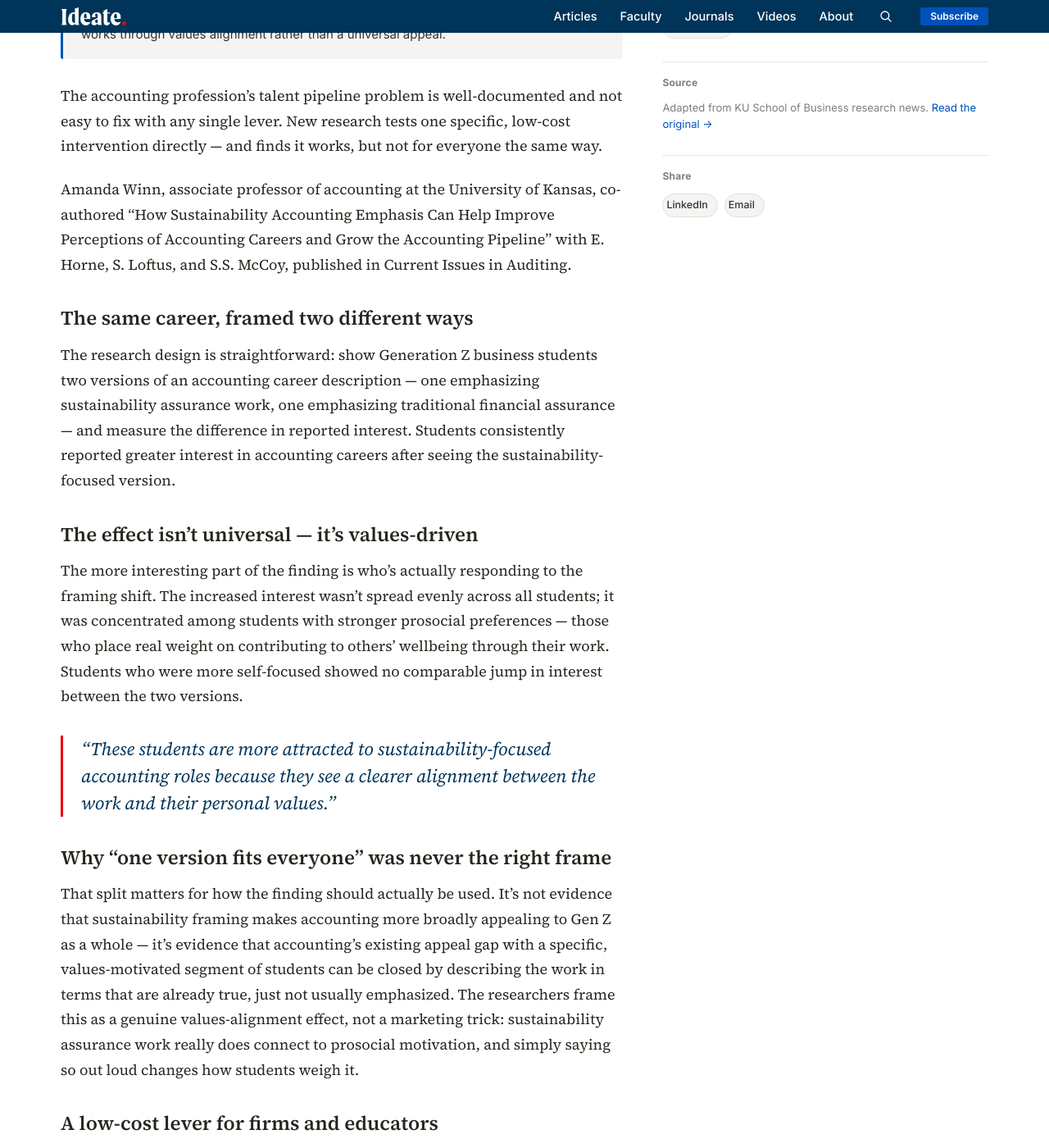
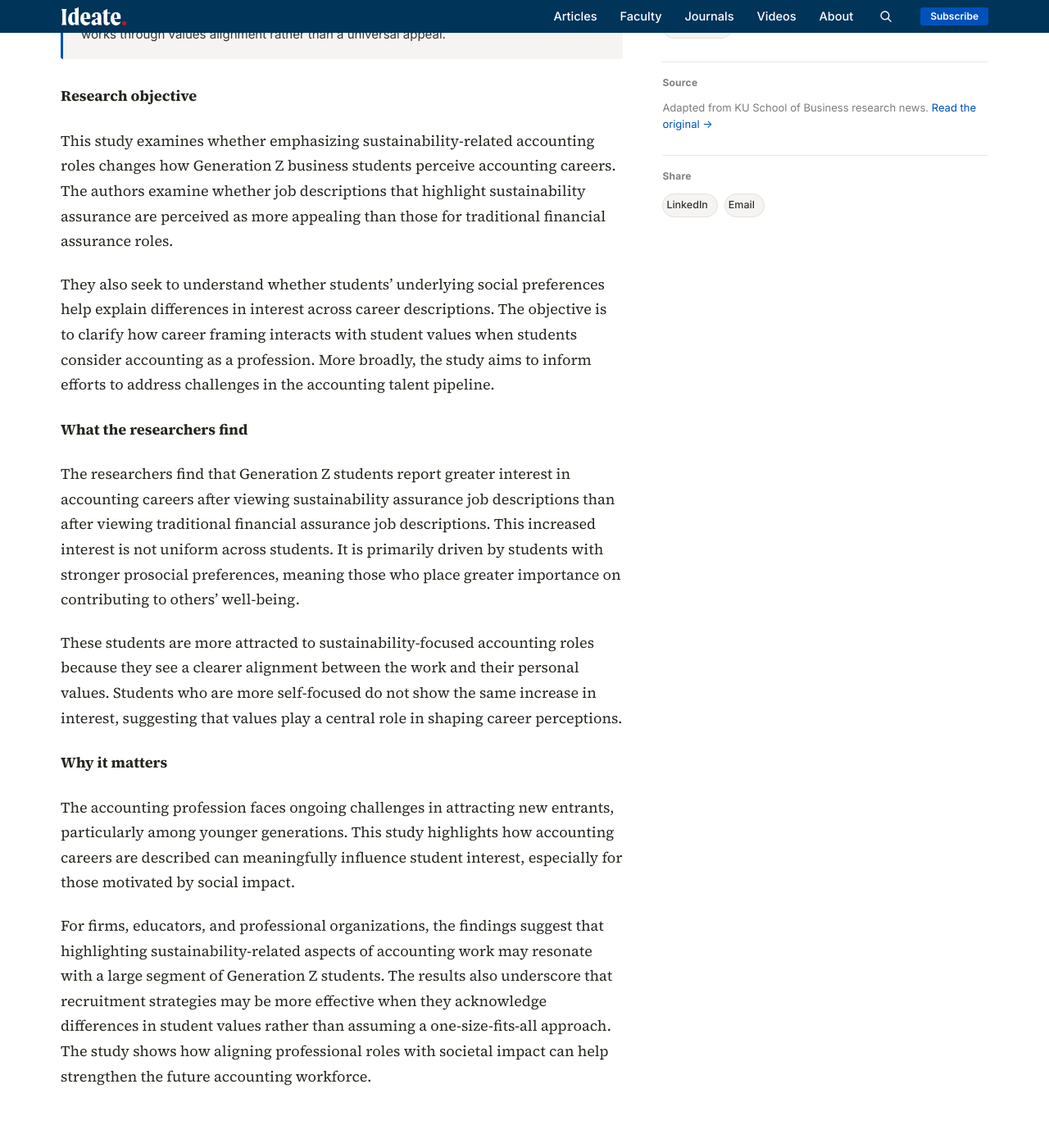
Before and after one commit to KUBschool/ideate, a Jekyll site: the page built from _articles/2025-01-01-sustainability-accounting-pipeline.md, in a window 1280 px wide and 1400 px high, scrolled down 1089 px. Shown: the whole window at 82% size. Built offline with Jekyll 4.4.1, drawn with Linux system fonts in a browser that asks for light colours; some of the changed text lies outside the part shown.

Commit message:
Update Article “2025-01-01-sustainability-accounting-pipeline”

```diff
--- a/_articles/2025-01-01-sustainability-accounting-pipeline.md
+++ b/_articles/2025-01-01-sustainability-accounting-pipeline.md
@@ -1,43 +1,42 @@
 ---
-title: "Gen Z finds accounting more appealing when the job description mentions sustainability"
-dek: "Accounting has struggled for years to attract new entrants. New research finds a specific, testable fix — but it only works for the students it's actually designed to reach."
+title: Gen Z finds accounting more appealing when the job description mentions
+  sustainability
+dek: Accounting has struggled for years to attract new entrants. New research
+  finds a specific, testable fix — but it only works for the students it's
+  actually designed to reach.
 topic: accounting
 faculty:
   - amanda-winn
-byline: "Amanda Winn"
-date: 2025-01-01
+byline: Amanda Winn
+date: 2026-05-01
+image: /assets/uploads/sustainability.jpeg
 image_tint: limestone
 featured: false
-source_url: "https://business.ku.edu/research-and-faculty/accounting/research-insights"
-answer_box: >-
-  Research testing Generation Z business students' reactions to
-  sustainability-focused versus traditional financial-assurance job
-  descriptions finds students report greater interest in accounting
-  careers after viewing the sustainability-focused version — but the
-  effect is driven almost entirely by students with stronger prosocial
-  preferences. Students who are more self-focused show no comparable
-  increase in interest, indicating the effect works through values
-  alignment rather than a universal appeal.
+source_url: https://business.ku.edu/research-and-faculty/accounting/research-insights
+answer_box: Research testing Generation Z business students' reactions to
+  sustainability-focused versus traditional financial-assurance job descriptions
+  finds students report greater interest in accounting careers after viewing the
+  sustainability-focused version — but the effect is driven almost entirely by
+  students with stronger prosocial preferences. Students who are more
+  self-focused show no comparable increase in interest, indicating the effect
+  works through values alignment rather than a universal appeal.
+journal: Current Issues in Auditing
+journal_url: https://publications.aaahq.org/cia/article/20/1/P43/13425/How-Sustainability-Accounting-Emphasis-Can-Help
 ---
+#### Research objective
 
-The accounting profession's talent pipeline problem is well-documented and not easy to fix with any single lever. New research tests one specific, low-cost intervention directly — and finds it works, but not for everyone the same way.
+This study examines whether emphasizing sustainability-related accounting roles changes how Generation Z business students perceive accounting careers. The authors examine whether job descriptions that highlight sustainability assurance are perceived as more appealing than those for traditional financial assurance roles.
 
-Amanda Winn, associate professor of accounting at the University of Kansas, co-authored "How Sustainability Accounting Emphasis Can Help Improve Perceptions of Accounting Careers and Grow the Accounting Pipeline" with E. Horne, S. Loftus, and S.S. McCoy, published in Current Issues in Auditing.
+They also seek to understand whether students’ underlying social preferences help explain differences in interest across career descriptions. The objective is to clarify how career framing interacts with student values when students consider accounting as a profession. More broadly, the study aims to inform efforts to address challenges in the accounting talent pipeline.
 
-## The same career, framed two different ways
+#### What the researchers find
 
-The research design is straightforward: show Generation Z business students two versions of an accounting career description — one emphasizing sustainability assurance work, one emphasizing traditional financial assurance — and measure the difference in reported interest. Students consistently reported greater interest in accounting careers after seeing the sustainability-focused version.
+The researchers find that Generation Z students report greater interest in accounting careers after viewing sustainability assurance job descriptions than after viewing traditional financial assurance job descriptions. This increased interest is not uniform across students. It is primarily driven by students with stronger prosocial preferences, meaning those who place greater importance on contributing to others' well-being.
 
-## The effect isn't universal — it's values-driven
+These students are more attracted to sustainability-focused accounting roles because they see a clearer alignment between the work and their personal values. Students who are more self-focused do not show the same increase in interest, suggesting that values play a central role in shaping career perceptions.
 
-The more interesting part of the finding is who's actually responding to the framing shift. The increased interest wasn't spread evenly across all students; it was concentrated among students with stronger prosocial preferences — those who place real weight on contributing to others' wellbeing through their work. Students who were more self-focused showed no comparable jump in interest between the two versions.
+#### Why it matters
 
-> "These students are more attracted to sustainability-focused accounting roles because they see a clearer alignment between the work and their personal values."
+The accounting profession faces ongoing challenges in attracting new entrants, particularly among younger generations. This study highlights how accounting careers are described can meaningfully influence student interest, especially for those motivated by social impact.
 
-## Why "one version fits everyone" was never the right frame
-
-That split matters for how the finding should actually be used. It's not evidence that sustainability framing makes accounting more broadly appealing to Gen Z as a whole — it's evidence that accounting's existing appeal gap with a specific, values-motivated segment of students can be closed by describing the work in terms that are already true, just not usually emphasized. The researchers frame this as a genuine values-alignment effect, not a marketing trick: sustainability assurance work really does connect to prosocial motivation, and simply saying so out loud changes how students weigh it.
-
-## A low-cost lever for firms and educators
-
-For firms and accounting programs trying to grow the talent pipeline, the practical takeaway is narrow but useful: recruiting materials that genuinely highlight the sustainability-related dimensions of accounting work are likely to resonate with a meaningful, identifiable segment of students — without needing to claim something untrue about the profession to do it. The research is also a broader case against one-size-fits-all recruiting messaging, since the same description that moves one group barely moves another at all.
+For firms, educators, and professional organizations, the findings suggest that highlighting sustainability-related aspects of accounting work may resonate with a large segment of Generation Z students. The results also underscore that recruitment strategies may be more effective when they acknowledge differences in student values rather than assuming a one-size-fits-all approach. The study shows how aligning professional roles with societal impact can help strengthen the future accounting workforce.
```
Also changed, not shown: assets/uploads/sustainability.jpeg (added).
